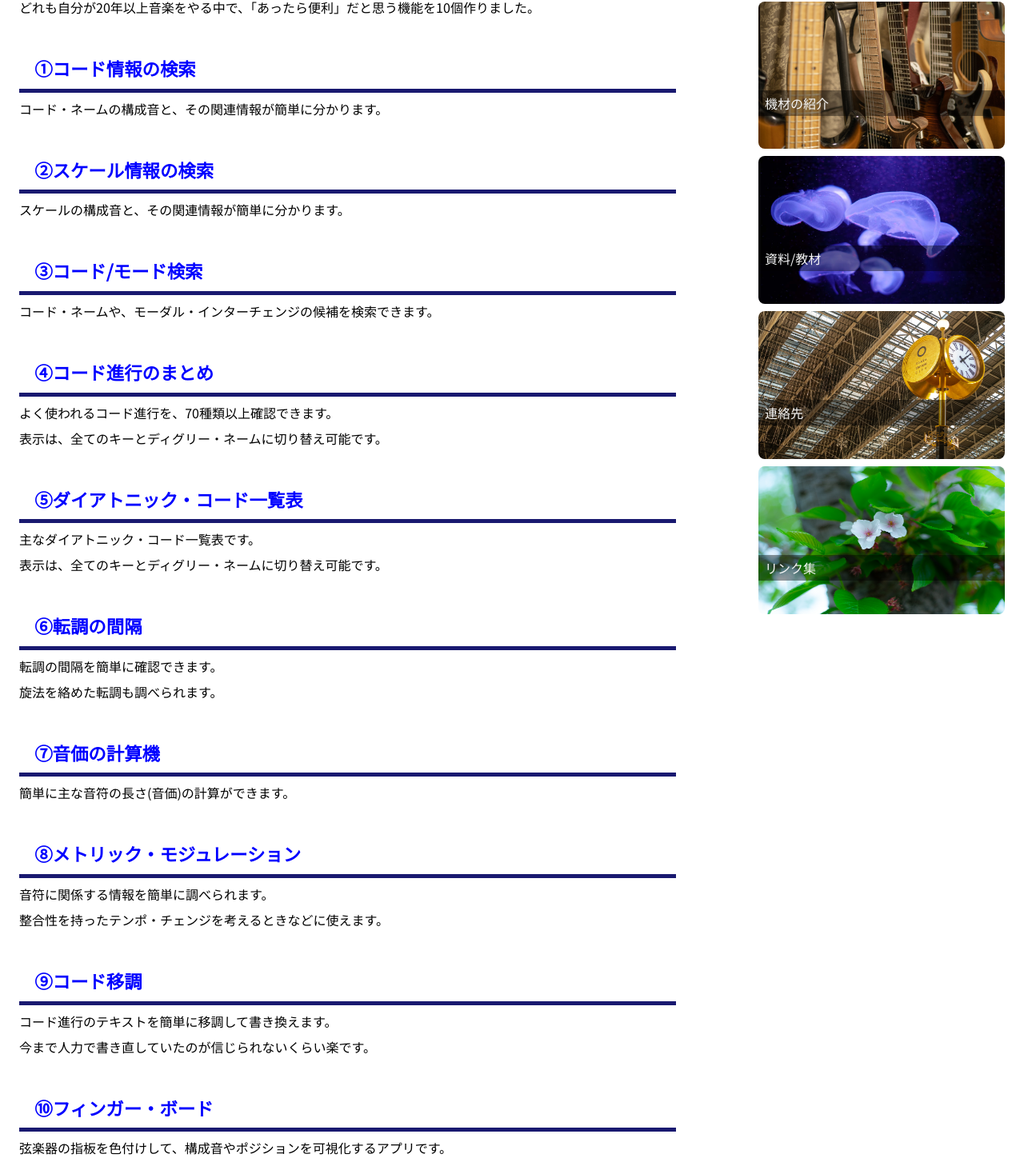
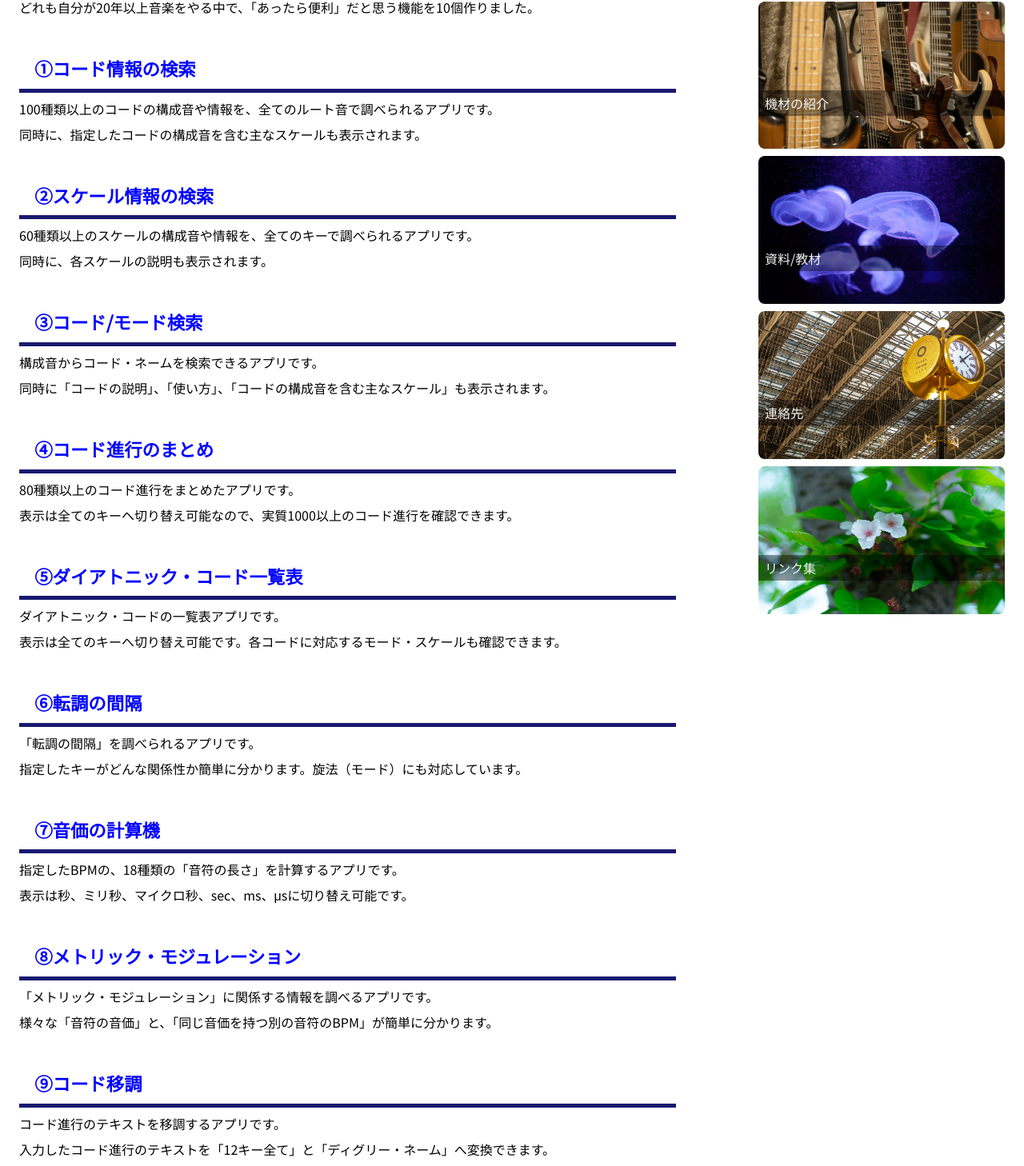
Before and after one commit to Yoshito924/my-portfolio, a Next.js app: page /originalApp in a window 1280 px wide. Shown: the part 470-1928 px from the top of the page at 80% size. Built offline with nearby package versions, Linux system fonts and the light colour scheme.

Commit message:
アプリの紹介文の修正

```diff
--- a/pages/originalApp.tsx
+++ b/pages/originalApp.tsx
@@ -73,7 +73,10 @@ class OriginalApp extends React.Component {
                                         </a>
                                     </h3>
                                     <p className="my-2">
-                                        コード・ネームの構成音と、その関連情報が簡単に分かります。
+                                        100種類以上のコードの構成音や情報を、全てのルート音で調べられるアプリです。
+                                    </p>
+                                    <p className="my-2">
+                                        同時に、指定したコードの構成音を含む主なスケールも表示されます。
                                     </p>
                                     <p className="my-2">　</p>
 
@@ -84,7 +87,10 @@ class OriginalApp extends React.Component {
                                         </a>
                                     </h3>
                                     <p className="my-2">
-                                        スケールの構成音と、その関連情報が簡単に分かります。
+                                        60種類以上のスケールの構成音や情報を、全てのキーで調べられるアプリです。
+                                    </p>
+                                    <p className="my-2">
+                                        同時に、各スケールの説明も表示されます。
                                     </p>
                                     <p className="my-2">　</p>
 
@@ -94,7 +100,10 @@ class OriginalApp extends React.Component {
                                         </a>
                                     </h3>
                                     <p className="my-2">
-                                        コード・ネームや、モーダル・インターチェンジの候補を検索できます。
+                                        構成音からコード・ネームを検索できるアプリです。
+                                    </p>
+                                    <p className="my-2">
+                                        同時に「コードの説明」、「使い方」、「コードの構成音を含む主なスケール」も表示されます。
                                     </p>
                                     <p className="my-2">　</p>
 
@@ -105,10 +114,10 @@ class OriginalApp extends React.Component {
                                         </a>
                                     </h3>
                                     <p className="my-2">
-                                        よく使われるコード進行を、70種類以上確認できます。
+                                        80種類以上のコード進行をまとめたアプリです。
                                     </p>
                                     <p className="my-2">
-                                        表示は、全てのキーとディグリー・ネームに切り替え可能です。
+                                        表示は全てのキーへ切り替え可能なので、実質1000以上のコード進行を確認できます。
                                     </p>
                                     <p className="my-2">　</p>
 
@@ -118,10 +127,10 @@ class OriginalApp extends React.Component {
                                         </a>
                                     </h3>
                                     <p className="my-2">
-                                        主なダイアトニック・コード一覧表です。
+                                        ダイアトニック・コードの一覧表アプリです。
                                     </p>
                                     <p className="my-2">
-                                        表示は、全てのキーとディグリー・ネームに切り替え可能です。
+                                        表示は全てのキーへ切り替え可能です。各コードに対応するモード・スケールも確認できます。
                                     </p>
                                     <p className="my-2">　</p>
 
@@ -131,10 +140,10 @@ class OriginalApp extends React.Component {
                                         </a>
                                     </h3>
                                     <p className="my-2">
-                                        転調の間隔を簡単に確認できます。
+                                        「転調の間隔」を調べられるアプリです。
                                     </p>
                                     <p className="my-2">
-                                        旋法を絡めた転調も調べられます。
+                                        指定したキーがどんな関係性か簡単に分かります。旋法（モード）にも対応しています。
                                     </p>
                                     <p className="my-2">　</p>
 
@@ -144,7 +153,10 @@ class OriginalApp extends React.Component {
                                         </a>
                                     </h3>
                                     <p className="my-2">
-                                        簡単に主な音符の長さ(音価)の計算ができます。
+                                        指定したBPMの、18種類の「音符の長さ」を計算するアプリです。
+                                    </p>
+                                    <p className="my-2">
+                                        表示は秒、ミリ秒、マイクロ秒、sec、ms、μsに切り替え可能です。
                                     </p>
                                     <p className="my-2">　</p>
 
@@ -155,10 +167,10 @@ class OriginalApp extends React.Component {
                                         </a>
                                     </h3>
                                     <p className="my-2">
-                                        音符に関係する情報を簡単に調べられます。
+                                        「メトリック・モジュレーション」に関係する情報を調べるアプリです。
                                     </p>
                                     <p className="my-2">
-                                        整合性を持ったテンポ・チェンジを考えるときなどに使えます。
+                                        様々な「音符の音価」と、「同じ音価を持つ別の音符のBPM」が簡単に分かります。
                                     </p>
                                     <p className="my-2">　</p>
 
@@ -168,10 +180,10 @@ class OriginalApp extends React.Component {
                                         </a>
                                     </h3>
                                     <p className="my-2">
-                                        コード進行のテキストを簡単に移調して書き換えます。
+                                        コード進行のテキストを移調するアプリです。
                                     </p>
                                     <p className="my-2">
-                                        今まで人力で書き直していたのが信じられないくらい楽です。
+                                        入力したコード進行のテキストを「12キー全て」と「ディグリー・ネーム」へ変換できます。
                                     </p>
                                     <p className="my-2">　</p>
 
@@ -181,16 +193,16 @@ class OriginalApp extends React.Component {
                                         </a>
                                     </h3>
                                     <p className="my-2">
-                                        弦楽器の指板を色付けして、構成音やポジションを可視化するアプリです。
+                                        コードやスケールの「指板上のポジション」を可視化するアプリです。
                                     </p>
                                     <p className="my-2">
-                                        トップ・プレイヤーの視点を体感できるはずです。
+                                        ギターだけではなく、ベース、多弦楽器、レフティー表示も可能です。
                                     </p>
                                     <p className="my-2">　</p>
 
                                     <h3 className={styles.midashi}>ポートフォリオ・サイト</h3>
                                     <p className="my-2">
-                                        このポートフォリオ・サイトは、一から自分で作りました。
+                                        このポートフォリオ・サイトは自作です。
                                     </p>
                                     <p className="my-2">
                                         Next.jsを使用しています。
```
